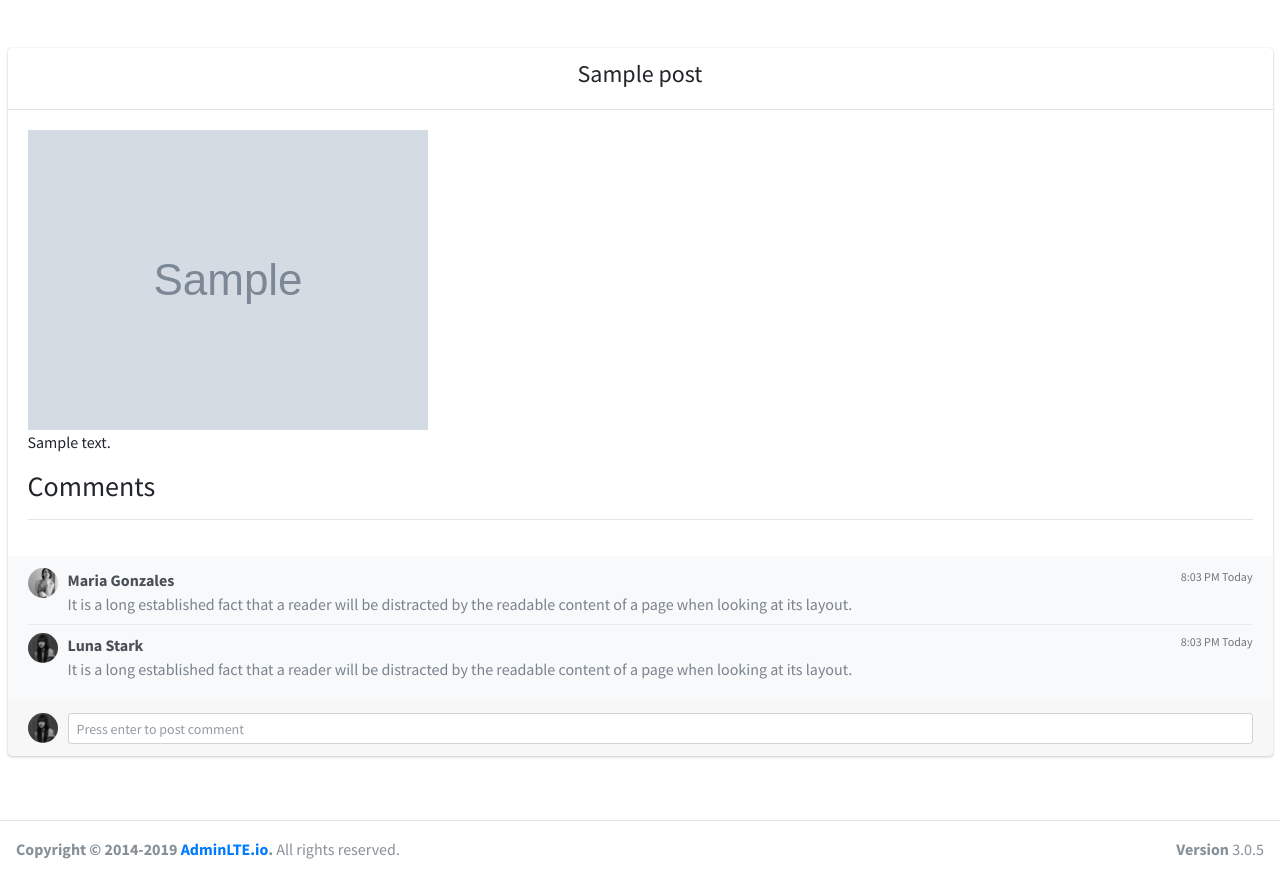
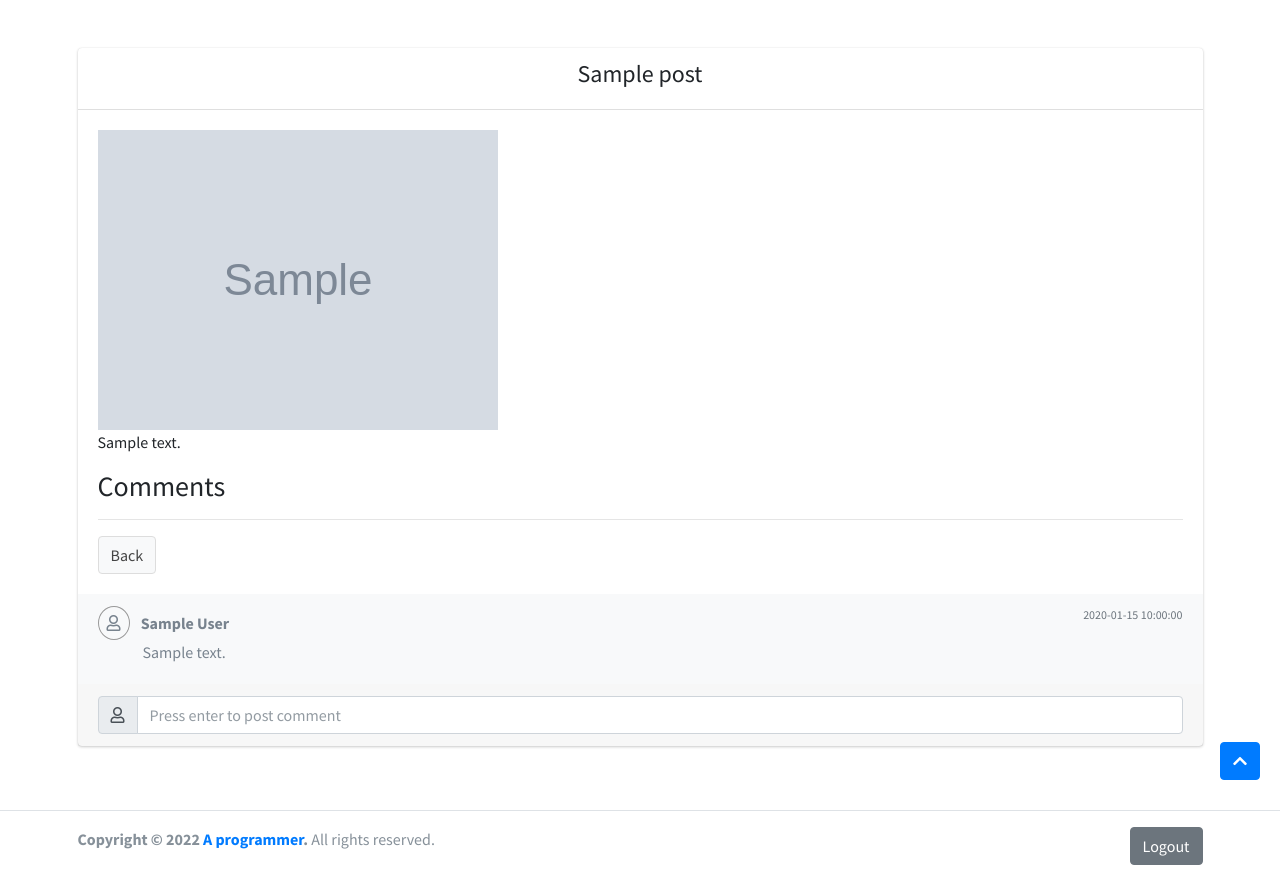
Before and after one commit to Ei-tzh/Blog_Project, a PHP site: page /blog_detail.php?id=1 in a window 1280 px wide. Run offline with PHP 8.4, Linux system fonts and the light colour scheme; the visitor is signed in with stand-in values (Sample User, id 1); tables that the repository leaves empty or names only in its code hold one stand-in row (values such as "Sample post"); grey boxes marked "Sample" are stand-in pictures; some libraries are stand-ins or nearby versions.

Commit message:
Adding and retrieve comments in blog_detail.php

```diff
--- a/blog_detail.php
+++ b/blog_detail.php
@@ -8,7 +8,35 @@ require('config/config.php');
     $stmt=$db->prepare("SELECT * FROM posts WHERE id=".$_GET['id']);
     $stmt->execute();
     $result=$stmt->fetch();
-    // print_r($result['title']);
+
+    $blogid=$_GET['id'];
+    $stmtcmt=$db->prepare("SELECT * FROM comments WHERE post_id=$blogid");
+    $stmtcmt->execute();
+    $cmResult=$stmtcmt->fetchAll();
+    if($cmResult){
+        $authorID=$cmResult[0]['author_id'];
+        $stmtuser=$db->prepare("SELECT * FROM users WHERE id=$authorID");
+        $stmtuser->execute();
+        $userResult=$stmtuser->fetchAll();
+    }
+
+    // print_r($cmResult[0]['author_id']);
+    // exit();
+
+
+    if($_POST){
+        $comment=$_POST['comment'];
+
+        $stmt=$db->prepare("INSERT INTO comments(content,author_id,post_id) VALUES (:content,:author_id,:post_id)");
+        $result=$stmt->execute([
+            ":content"=>$comment,
+            ":author_id"=>$_SESSION['user_id'],
+            ":post_id"=>$blogid,
+        ]);
+        if($result){
+            header('Location:blog_detail.php?id='.$blogid);
+        }
+    }
 ?>
 <!DOCTYPE html>
 <html>
@@ -24,6 +52,8 @@ require('config/config.php');
   <link rel="stylesheet" href="https://code.ionicframework.com/ionicons/2.0.1/css/ionicons.min.css">
   <!-- Theme style -->
   <link rel="stylesheet" href="dist/css/adminlte.min.css">
+  <!-- Custom style -->
+  <link rel="stylesheet" href="dist/css/style.css">
   <!-- Google Font: Source Sans Pro -->
   <link href="https://fonts.googleapis.com/css?family=Source+Sans+Pro:300,400,400i,700" rel="stylesheet">
 </head>
@@ -31,7 +61,7 @@ require('config/config.php');
     <div class="wrapper">
         <!-- Main content -->
         <section class="content my-5">
-            <div class="container-fluid">
+            <div class="container">
                 <div class="row">
                     <div class="col-md-12">
                         <!-- Box Comment -->
@@ -43,48 +73,38 @@ require('config/config.php');
                                 <img class="img-fluid pad" src="admin/<?= $result['image'] ?>" alt="Photo">
                                 <p class="card-text"><?= $result['content']?></p>
                                 <h3>Comments</h3><hr>
+                                <a href="index.php" class="btn btn-default">Back</a>
                             </div>
 
                             <!-- /.card-body -->
                             <div class="card-footer card-comments">
-                                <div class="card-comment">
-                                <!-- User image -->
-                                    <img class="img-circle img-sm" src="dist/img/user3-128x128.jpg" alt="User Image">
+                                <?php if($cmResult):
+                                     foreach($cmResult as $value): ?>
+                                    <div class="card-comment d-flex justify-content-between">
+                                        <div class="comment-text">
+                                            <i class="far fa-user"></i>
+                                            <span class="font-weight-bold ml-2 text-capitalize"><?= $userResult[0]['name'] ?>
+                                            </span><!-- /.username -->
+                                            <div style="margin-left:45px;">
+                                                <?= $value['content'] ?>
+                                            </div>
+                                        </div>
+                                        <div class="text-muted datetime"><?= $value['created_at'] ?></div>
+                                    </div>
+                                <?php   endforeach;
+                                    else: ?>
+                                            <p class="alert alert-info">No Comment!</p>
+                            <?php   endif; ?>
 
-                                    <div class="comment-text">
-                                        <span class="username">
-                                            Maria Gonzales
-                                        <span class="text-muted float-right">8:03 PM Today</span>
-                                        </span><!-- /.username -->
-                                        It is a long established fact that a reader will be distracted
-                                        by the readable content of a page when looking at its layout.
-                                    </div>
-                                    <!-- /.comment-text -->
-                                </div>
-                                <!-- /.card-comment -->
-                                <div class="card-comment">
-                                <!-- User image -->
-                                    <img class="img-circle img-sm" src="dist/img/user4-128x128.jpg" alt="User Image">
-
-                                    <div class="comment-text">
-                                        <span class="username">
-                                        Luna Stark
-                                        <span class="text-muted float-right">8:03 PM Today</span>
-                                        </span><!-- /.username -->
-                                        It is a long established fact that a reader will be distracted
-                                        by the readable content of a page when looking at its layout.
-                                    </div>
-                                <!-- /.comment-text -->
-                                </div>
-                                <!-- /.card-comment -->
                             </div>
                             <div class="card-footer">
-                                <form action="#" method="post">
-                                <img class="img-fluid img-circle img-sm" src="dist/img/user4-128x128.jpg" alt="Alt Text">
-                                <!-- .img-push is used to add margin to elements next to floating images -->
-                                <div class="img-push">
-                                    <input type="text" class="form-control form-control-sm" placeholder="Press enter to post comment">
-                                </div>
+                                <form action="" method="post">
+                                    <div class="input-group">
+                                        <div class="input-group-prepend">
+                                            <span class="input-group-text" id="basic-addon1"><i class="far fa-user"></i></span>
+                                        </div>
+                                        <input type="text" name="comment" class="form-control " placeholder="Press enter to post comment">
+                                    </div>
                                 </form>
                             </div>
                         </div>
@@ -92,13 +112,18 @@ require('config/config.php');
                     </div>
                 </div>
             </div><!-- /.container-fluid -->
+            <a id="back-to-top" href="#" class="btn btn-primary back-to-top" role="button" aria-label="Scroll to top">
+                <i class="fas fa-chevron-up"></i>
+            </a>
         </section>
-        <footer class="main-footer" style="margin-left:0; !important">
-            <div class="float-right d-none d-sm-block">
-            <b>Version</b> 3.0.5
+        <footer class="main-footer mb-2" style="margin-left:0; !important">
+            <!-- To the right -->
+            <div class="container">
+                <div class="float-right d-none d-sm-inline">
+                    <a href="logout.php" class="btn btn-secondary">Logout</a>
+                </div>
+                <strong>Copyright &copy; 2022 <a href="#">A programmer</a>.</strong> All rights reserved.
             </div>
-            <strong>Copyright &copy; 2014-2019 <a href="http://adminlte.io">AdminLTE.io</a>.</strong> All rights
-            reserved.
         </footer>
     </div>
 <!-- jQuery -->
--- /dev/null
+++ b/dist/css/style.css
@@ -0,0 +1,13 @@
+.comment-text > i{
+    padding: 8px;
+    border: 1px solid #999;
+    border-radius: 100%;
+    text-align: center;
+}
+.comment-text{
+    margin-left: 0px !important;
+}
+.card-comments .card-comment::after {
+    clear:none !important;
+    content: none;
+}
--- /dev/null
+++ b/logout.php
@@ -0,0 +1,6 @@
+<?php
+
+session_start();
+session_destroy();
+
+header('Location:login.php');
```
Also changed, not shown: admin/index.php (+10 -0 lines), index.php (+11 -6 lines).
